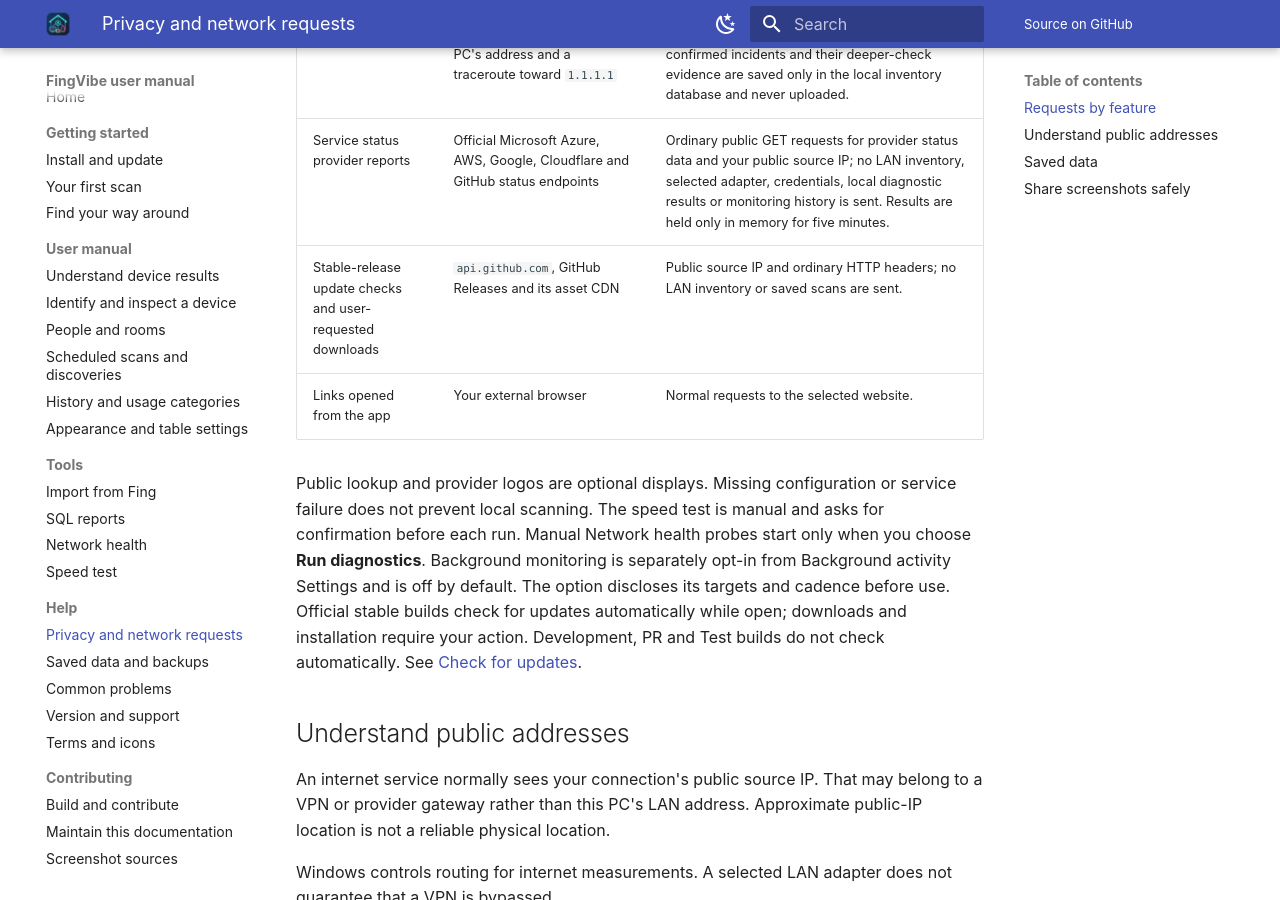
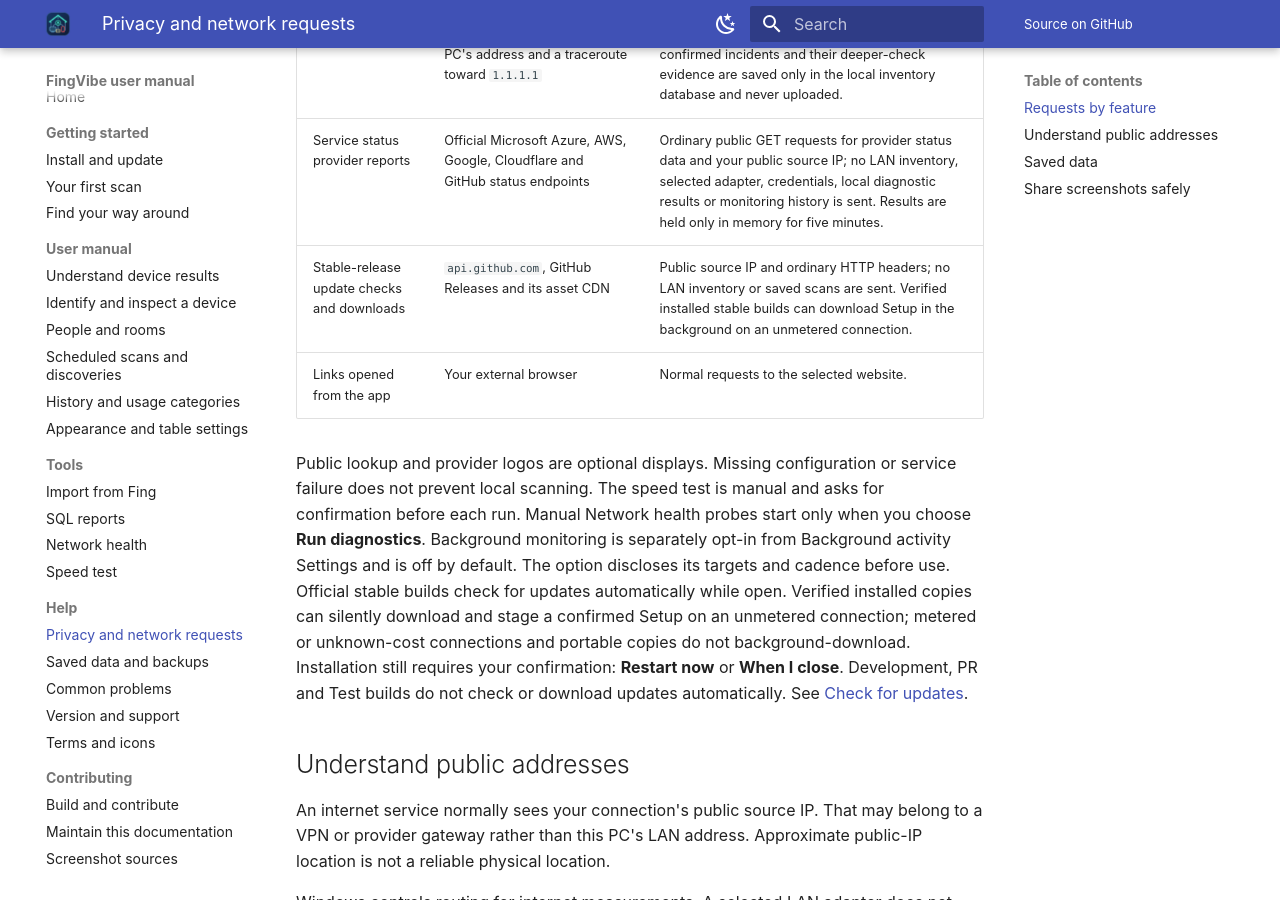
Before and after one commit to iricigor/fingvibe, an MkDocs documentation site: the page built from docs/manual/privacy.md, in a window 1280 px wide and 900 px high, scrolled down 1089 px. Built offline with MkDocs 1.6.1 and Material for MkDocs 9.7.7, drawn with Linux system fonts in a browser that asks for light colours.

Commit message:
Documentation sync: 41825b0..b0b0e65 (#728)
* docs: sync navigation and update privacy with November 22 main

Co-authored-by: Copilot App <223556219+Copilot@users.noreply.github.com>

* docs: trim redundant screenshot caveats and artifact churn

Co-authored-by: Copilot App <223556219+Copilot@users.noreply.github.com>

* docs: add regression manifest for documentation sync

Co-authored-by: Copilot App <223556219+Copilot@users.noreply.github.com>

---------

Co-authored-by: Copilot App <223556219+Copilot@users.noreply.github.com>

```diff
--- a/docs/manual/privacy.md
+++ b/docs/manual/privacy.md
@@ -17,7 +17,7 @@ Some features contact external services as explained below.
 | Network health diagnostics | Local checkpoints, public IP targets, and DNS resolvers | Ping/traceroute traffic and DNS queries for `example.com`. |
 | Optional background network monitoring | Selected LAN gateway, `1.1.1.1`, `8.8.8.8`, Windows DNS, and public DNS resolvers; after a confirmed incident, also loopback, this PC's address and a traceroute toward `1.1.1.1` | Five one-second-spaced ICMP probes per target every 60 seconds plus DNS queries for `example.com`, and one automatic deeper check (at most 45 seconds) per confirmed incident. Raw check results stay in the app's live state; confirmed incidents and their deeper-check evidence are saved only in the local inventory database and never uploaded. |
 | Service status provider reports | Official Microsoft Azure, AWS, Google, Cloudflare and GitHub status endpoints | Ordinary public GET requests for provider status data and your public source IP; no LAN inventory, selected adapter, credentials, local diagnostic results or monitoring history is sent. Results are held only in memory for five minutes. |
-| Stable-release update checks and user-requested downloads | `api.github.com`, GitHub Releases and its asset CDN | Public source IP and ordinary HTTP headers; no LAN inventory or saved scans are sent. |
+| Stable-release update checks and downloads | `api.github.com`, GitHub Releases and its asset CDN | Public source IP and ordinary HTTP headers; no LAN inventory or saved scans are sent. Verified installed stable builds can download Setup in the background on an unmetered connection. |
 | Links opened from the app | Your external browser | Normal requests to the selected website. |
 
 Public lookup and provider logos are optional displays. Missing configuration
@@ -26,9 +26,12 @@ The speed test is manual and asks for confirmation before each run.
 Manual Network health probes start only when you choose **Run diagnostics**.
 Background monitoring is separately opt-in from Background activity Settings and
 is off by default. The option discloses its targets and cadence before use.
-Official stable builds check for updates automatically while open; downloads and
-installation require your action. Development, PR and Test builds do not check
-automatically. See [Check for updates](navigation.md#check-for-updates).
+Official stable builds check for updates automatically while open. Verified
+installed copies can silently download and stage a confirmed Setup on an
+unmetered connection; metered or unknown-cost connections and portable copies
+do not background-download. Installation still requires your confirmation:
+**Restart now** or **When I close**. Development, PR and Test builds do not check
+or download updates automatically. See [Check for updates](navigation.md#check-for-updates).
 
 ## Understand public addresses
 
```
Also changed, not shown: docs/manual/device-details.md (+7 -2 lines), docs/manual/glossary.md (+4 -1 lines), docs/manual/navigation.md (+18 -10 lines), docs/manual/people-rooms.md (+3 -3 lines), docs/manual/screenshots.md (+6 -0 lines), 1 other file.
